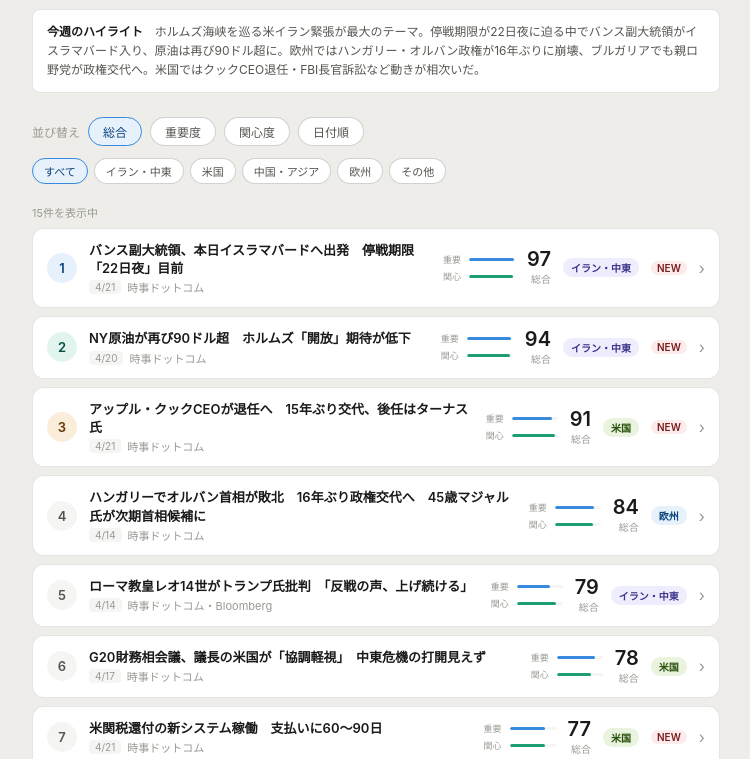
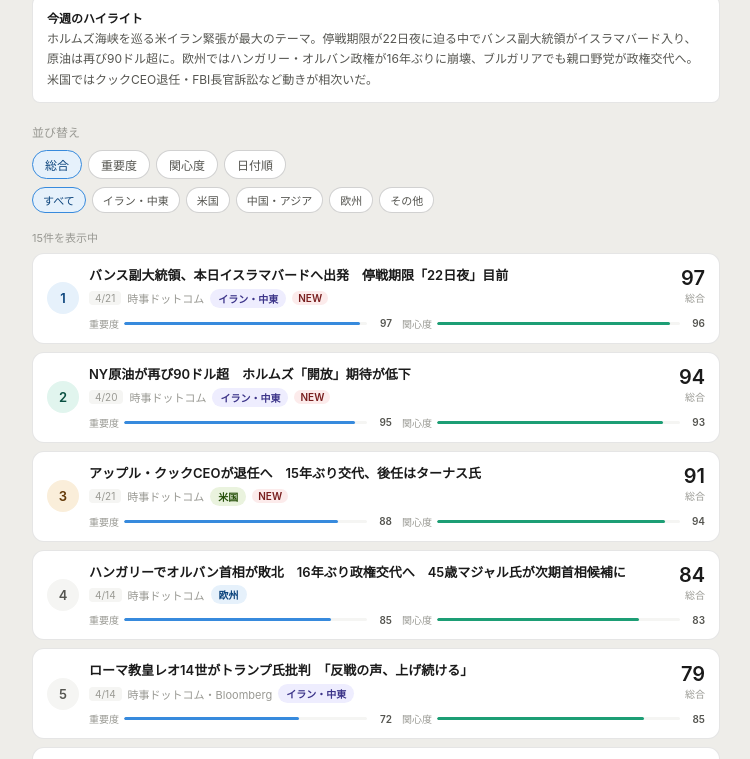
Before and after one commit to ikp0927/yskni09.github.io, a plain HTML site: page index.html in a window 1280 px wide. Shown: the part 110-869 px from the top of the page, without its empty margins (264-1014 px from the left). Drawn offline with Linux system fonts and the light colour scheme.

Commit message:
Update index.html

```diff
--- a/index.html
+++ b/index.html
@@ -32,81 +32,253 @@
   --red-bg:#2e0a0a; --red-t:#F09595;
   --pink-bg:#2e0a1a; --pink-t:#ED93B1;
 }}
-body{font-family:var(--font);background:var(--bg3);color:var(--text);min-height:100vh;}
-.page{max-width:720px;margin:0 auto;padding:2rem 1rem 4rem;}
-header{margin-bottom:1.5rem;}
-header h1{font-size:22px;font-weight:600;}
-header p{font-size:13px;color:var(--text2);margin-top:4px;}
-header small{font-size:11px;color:var(--text3);}
-.summary-box{margin-top:12px;padding:12px 14px;background:var(--bg);border:1px solid var(--bd);border-radius:var(--r);font-size:12px;color:var(--text2);line-height:1.6;}
-.summary-box strong{color:var(--text);font-weight:600;}
-.toolbar{display:flex;gap:8px;align-items:center;margin:1.25rem 0 .75rem;flex-wrap:wrap;}
-.tl{font-size:12px;color:var(--text3);}
-.sb{font-size:12px;padding:5px 14px;border-radius:20px;border:1px solid var(--bd2);background:var(--bg);color:var(--text2);cursor:pointer;font-family:var(--font);transition:all .15s;}
-.sb.on{background:var(--blue-bg);color:var(--blue-t);border-color:var(--blue-m);}
-.sb:hover:not(.on){background:var(--bg2);}
-.cat-row{display:flex;gap:6px;flex-wrap:wrap;margin-bottom:1.25rem;}
-.cb{font-size:11px;padding:4px 11px;border-radius:14px;border:1px solid var(--bd2);background:var(--bg);color:var(--text2);cursor:pointer;font-family:var(--font);}
-.cb.on{background:var(--blue-bg);color:var(--blue-t);border-color:var(--blue-m);}
-.count{font-size:11px;color:var(--text3);margin-bottom:8px;}
-.topic-list{display:flex;flex-direction:column;gap:8px;}
-.tr{display:flex;align-items:center;gap:12px;padding:12px 14px;background:var(--bg);border:1px solid var(--bd);border-radius:var(--rl);cursor:pointer;transition:border-color .15s;}
-.tr:hover{border-color:var(--bd2);}
-.tr.sel{border-color:var(--blue-m);border-width:1.5px;}
-.rn{width:30px;height:30px;border-radius:50%;flex-shrink:0;display:flex;align-items:center;justify-content:center;font-size:13px;font-weight:600;}
-.r1{background:var(--blue-bg);color:var(--blue-t);}
-.r2{background:var(--green-bg);color:var(--green-t);}
-.r3{background:var(--amber-bg);color:var(--amber-t);}
-.ro{background:var(--bg2);color:var(--text2);}
-.tm{flex:1;min-width:0;}
-.tt{font-size:13px;font-weight:600;color:var(--text);line-height:1.4;}
-.ts{font-size:11px;color:var(--text3);margin-top:2px;display:flex;gap:6px;align-items:center;}
-.date{font-size:10px;color:var(--text3);background:var(--bg2);padding:1px 6px;border-radius:4px;}
-.mb{display:flex;flex-direction:column;gap:4px;width:72px;flex-shrink:0;}
-.mr{display:flex;gap:4px;align-items:center;}
-.ml{font-size:9px;color:var(--text3);width:22px;}
-.mt{flex:1;height:3px;background:var(--bg2);border-radius:2px;overflow:hidden;}
-.mi{height:3px;background:var(--blue-m);border-radius:2px;}
-.mn{height:3px;background:var(--green-m);border-radius:2px;}
-.sc{display:flex;flex-direction:column;align-items:flex-end;flex-shrink:0;}
-.sv{font-size:20px;font-weight:600;line-height:1;}
-.sl{font-size:10px;color:var(--text3);margin-top:2px;}
-.ct{font-size:10px;padding:2px 8px;border-radius:10px;font-weight:600;flex-shrink:0;}
-.cw{background:var(--purple-bg);color:var(--purple-t);}
-.ce{background:var(--teal-bg);color:var(--teal-t);}
-.cp{background:var(--blue-bg);color:var(--blue-t);}
-.ck{background:var(--amber-bg);color:var(--amber-t);}
-.cr{background:var(--pink-bg);color:var(--pink-t);}
-.nb{font-size:10px;padding:1px 6px;border-radius:8px;background:var(--red-bg);color:var(--red-t);font-weight:600;flex-shrink:0;}
-.ch{font-size:16px;color:var(--text3);flex-shrink:0;transition:transform .2s;}
-.tr.sel .ch{transform:rotate(90deg);}
-.db{background:var(--bg);border:1px solid var(--bd);border-radius:var(--rl);padding:1.5rem;margin:.5rem 0;}
-.dtr{display:flex;gap:8px;align-items:center;margin-bottom:10px;flex-wrap:wrap;}
-.dso{font-size:11px;color:var(--text3);}
-.dti{font-size:16px;font-weight:600;line-height:1.45;margin-bottom:14px;}
-.dsc{display:flex;margin-bottom:16px;border:1px solid var(--bd);border-radius:var(--r);overflow:hidden;}
-.dc{flex:1;padding:12px;text-align:center;background:var(--bg2);border-right:1px solid var(--bd);}
-.dc:last-child{border-right:none;}
-.dv{font-size:22px;font-weight:700;}
-.dl{font-size:10px;color:var(--text3);margin-top:2px;}
-.dw{font-size:10px;color:var(--text3);margin-top:5px;line-height:1.4;}
-.dsu{font-size:13px;color:var(--text2);line-height:1.8;margin-bottom:16px;}
-.sl2{font-size:10px;font-weight:600;color:var(--text3);letter-spacing:.06em;text-transform:uppercase;margin-bottom:8px;margin-top:16px;}
-.pl{display:flex;flex-direction:column;gap:7px;}
-.pi{display:flex;gap:8px;font-size:13px;color:var(--text2);line-height:1.55;}
-.pd{width:5px;height:5px;border-radius:50%;background:var(--blue-m);flex-shrink:0;margin-top:7px;}
-.lg{display:flex;flex-direction:column;gap:8px;}
-.lc{display:flex;align-items:flex-start;gap:10px;padding:10px 12px;border:1px solid var(--bd);border-radius:var(--r);text-decoration:none;background:var(--bg);transition:border-color .15s;}
-.lc:hover{border-color:var(--bd2);}
-.li{width:30px;height:30px;border-radius:6px;flex-shrink:0;background:var(--bg2);display:flex;align-items:center;justify-content:center;font-size:11px;font-weight:700;color:var(--text2);}
-.lb{flex:1;min-width:0;}
-.ln{font-size:13px;font-weight:600;color:var(--text);}
-.ld{font-size:11px;color:var(--text3);margin-top:2px;line-height:1.4;}
-.lu{font-size:10px;color:var(--blue-s);margin-top:3px;white-space:nowrap;overflow:hidden;text-overflow:ellipsis;}
-.rc{display:flex;gap:6px;flex-wrap:wrap;}
-.rch{font-size:12px;padding:5px 12px;border-radius:14px;border:1px solid var(--bd2);background:var(--bg);color:var(--text2);font-family:var(--font);}
-.un{margin-top:3rem;padding:1rem 1.25rem;background:var(--bg2);border-radius:var(--r);font-size:12px;color:var(--text3);line-height:1.7;}
-.un strong{color:var(--text2);}
+
+html, body {
+  font-family: var(--font);
+  background: var(--bg3);
+  color: var(--text);
+  min-height: 100vh;
+  writing-mode: horizontal-tb !important;
+  text-orientation: mixed !important;
+  -webkit-writing-mode: horizontal-tb !important;
+  word-break: normal;
+  overflow-wrap: break-word;
+  line-break: auto;
+}
+* { writing-mode: horizontal-tb !important; }
+
+.page { max-width: 720px; margin: 0 auto; padding: 1.5rem 1rem 4rem; }
+header { margin-bottom: 1.25rem; }
+header h1 { font-size: 20px; font-weight: 600; line-height: 1.3; }
+header p { font-size: 13px; color: var(--text2); margin-top: 4px; line-height: 1.5; }
+header small { font-size: 11px; color: var(--text3); }
+.summary-box {
+  margin-top: 12px; padding: 12px 14px;
+  background: var(--bg); border: 1px solid var(--bd);
+  border-radius: var(--r); font-size: 12px;
+  color: var(--text2); line-height: 1.7;
+}
+.summary-box strong { color: var(--text); font-weight: 600; }
+
+.toolbar { display: flex; gap: 6px; align-items: center; margin: 1rem 0 .5rem; flex-wrap: wrap; }
+.tl { font-size: 12px; color: var(--text3); width: 100%; margin-bottom: 4px; }
+.sb {
+  font-size: 12px; padding: 5px 12px; border-radius: 20px;
+  border: 1px solid var(--bd2); background: var(--bg);
+  color: var(--text2); cursor: pointer; font-family: var(--font);
+  white-space: nowrap;
+}
+.sb.on { background: var(--blue-bg); color: var(--blue-t); border-color: var(--blue-m); }
+
+.cat-row { display: flex; gap: 6px; flex-wrap: wrap; margin-bottom: 1rem; }
+.cb {
+  font-size: 11px; padding: 4px 10px; border-radius: 14px;
+  border: 1px solid var(--bd2); background: var(--bg);
+  color: var(--text2); cursor: pointer; font-family: var(--font);
+  white-space: nowrap;
+}
+.cb.on { background: var(--blue-bg); color: var(--blue-t); border-color: var(--blue-m); }
+
+.count { font-size: 11px; color: var(--text3); margin-bottom: 8px; }
+
+.topic-list { display: flex; flex-direction: column; gap: 8px; }
+
+.tr {
+  display: grid;
+  grid-template-columns: auto 1fr auto;
+  grid-template-rows: auto auto;
+  gap: 6px 10px;
+  align-items: center;
+  padding: 12px 14px;
+  background: var(--bg);
+  border: 1px solid var(--bd);
+  border-radius: var(--rl);
+  cursor: pointer;
+}
+.tr:hover { border-color: var(--bd2); }
+.tr.sel { border-color: var(--blue-m); border-width: 1.5px; }
+
+.rn {
+  grid-row: 1 / 3;
+  grid-column: 1;
+  width: 32px; height: 32px; border-radius: 50%;
+  display: flex; align-items: center; justify-content: center;
+  font-size: 13px; font-weight: 600;
+}
+.r1 { background: var(--blue-bg); color: var(--blue-t); }
+.r2 { background: var(--green-bg); color: var(--green-t); }
+.r3 { background: var(--amber-bg); color: var(--amber-t); }
+.ro { background: var(--bg2); color: var(--text2); }
+
+.tm {
+  grid-row: 1;
+  grid-column: 2;
+  min-width: 0;
+}
+.tt { font-size: 13px; font-weight: 600; color: var(--text); line-height: 1.45; }
+.ts {
+  font-size: 11px; color: var(--text3);
+  margin-top: 4px;
+  display: flex; gap: 6px; align-items: center;
+  flex-wrap: wrap;
+}
+.date { font-size: 10px; color: var(--text3); background: var(--bg2); padding: 1px 6px; border-radius: 4px; }
+
+.sc {
+  grid-row: 1;
+  grid-column: 3;
+  display: flex;
+  flex-direction: column;
+  align-items: flex-end;
+  text-align: right;
+}
+.sv { font-size: 20px; font-weight: 600; line-height: 1; }
+.sl { font-size: 10px; color: var(--text3); margin-top: 2px; }
+
+.meta-row {
+  grid-row: 2;
+  grid-column: 2 / 4;
+  display: flex;
+  align-items: center;
+  gap: 8px;
+  flex-wrap: wrap;
+  margin-top: 2px;
+}
+.mini-bars {
+  display: flex;
+  gap: 10px;
+  flex: 1;
+  min-width: 0;
+  flex-wrap: wrap;
+}
+.mini-bar {
+  display: flex;
+  align-items: center;
+  gap: 5px;
+  flex: 1 1 120px;
+  min-width: 110px;
+}
+.ml { font-size: 10px; color: var(--text3); white-space: nowrap; }
+.mt {
+  flex: 1;
+  height: 3px;
+  background: var(--bg2);
+  border-radius: 2px;
+  overflow: hidden;
+  min-width: 40px;
+}
+.mi { height: 100%; background: var(--blue-m); border-radius: 2px; }
+.mn { height: 100%; background: var(--green-m); border-radius: 2px; }
+.mv { font-size: 10px; color: var(--text2); font-weight: 600; min-width: 20px; text-align: right; }
+
+.ct {
+  font-size: 10px;
+  padding: 2px 8px;
+  border-radius: 10px;
+  font-weight: 600;
+  white-space: nowrap;
+  flex-shrink: 0;
+}
+.cw { background: var(--purple-bg); color: var(--purple-t); }
+.ce { background: var(--teal-bg); color: var(--teal-t); }
+.cp { background: var(--blue-bg); color: var(--blue-t); }
+.ck { background: var(--amber-bg); color: var(--amber-t); }
+.cr { background: var(--pink-bg); color: var(--pink-t); }
+
+.nb {
+  font-size: 10px; padding: 1px 6px; border-radius: 8px;
+  background: var(--red-bg); color: var(--red-t);
+  font-weight: 600; white-space: nowrap; flex-shrink: 0;
+}
+
+.db {
+  background: var(--bg);
+  border: 1px solid var(--bd);
+  border-radius: var(--rl);
+  padding: 1.25rem;
+  margin: .5rem 0;
+}
+.dtr { display: flex; gap: 8px; align-items: center; margin-bottom: 10px; flex-wrap: wrap; }
+.dso { font-size: 11px; color: var(--text3); }
+.dti { font-size: 15px; font-weight: 600; line-height: 1.5; margin-bottom: 14px; }
+
+.dsc {
+  display: flex;
+  margin-bottom: 16px;
+  border: 1px solid var(--bd);
+  border-radius: var(--r);
+  overflow: hidden;
+}
+.dc {
+  flex: 1;
+  min-width: 0;
+  padding: 10px 8px;
+  text-align: center;
+  background: var(--bg2);
+  border-right: 1px solid var(--bd);
+}
+.dc:last-child { border-right: none; }
+.dv { font-size: 20px; font-weight: 700; }
+.dl { font-size: 10px; color: var(--text3); margin-top: 2px; }
+.dw { font-size: 10px; color: var(--text3); margin-top: 5px; line-height: 1.4; word-break: break-word; }
+
+.dsu { font-size: 13px; color: var(--text2); line-height: 1.8; margin-bottom: 16px; }
+
+.sl2 {
+  font-size: 10px; font-weight: 600; color: var(--text3);
+  letter-spacing: .06em; text-transform: uppercase;
+  margin-bottom: 8px; margin-top: 16px;
+}
+.pl { display: flex; flex-direction: column; gap: 7px; }
+.pi { display: flex; gap: 8px; font-size: 13px; color: var(--text2); line-height: 1.6; }
+.pd { width: 5px; height: 5px; border-radius: 50%; background: var(--blue-m); flex-shrink: 0; margin-top: 7px; }
+
+.lg { display: flex; flex-direction: column; gap: 8px; }
+.lc {
+  display: flex; align-items: flex-start; gap: 10px;
+  padding: 10px 12px;
+  border: 1px solid var(--bd); border-radius: var(--r);
+  text-decoration: none; background: var(--bg);
+}
+.lc:hover { border-color: var(--bd2); }
+.li {
+  width: 30px; height: 30px; border-radius: 6px; flex-shrink: 0;
+  background: var(--bg2);
+  display: flex; align-items: center; justify-content: center;
+  font-size: 11px; font-weight: 700; color: var(--text2);
+}
+.lb { flex: 1; min-width: 0; }
+.ln { font-size: 13px; font-weight: 600; color: var(--text); line-height: 1.4; }
+.ld { font-size: 11px; color: var(--text3); margin-top: 2px; line-height: 1.5; }
+.lu { font-size: 10px; color: var(--blue-s); margin-top: 3px; word-break: break-all; }
+
+.rc { display: flex; gap: 6px; flex-wrap: wrap; }
+.rch {
+  font-size: 12px; padding: 5px 12px; border-radius: 14px;
+  border: 1px solid var(--bd2); background: var(--bg);
+  color: var(--text2); font-family: var(--font);
+}
+
+.un {
+  margin-top: 3rem; padding: 1rem 1.25rem;
+  background: var(--bg2); border-radius: var(--r);
+  font-size: 12px; color: var(--text3); line-height: 1.7;
+}
+.un strong { color: var(--text2); }
+
+@media (max-width: 600px) {
+  .page { padding: 1rem 0.75rem 3rem; }
+  header h1 { font-size: 18px; }
+  .tr { padding: 10px 12px; gap: 4px 8px; }
+  .tt { font-size: 13px; }
+  .sv { font-size: 18px; }
+  .mini-bars { gap: 6px 10px; }
+  .mini-bar { flex: 1 1 100%; min-width: 0; }
+  .db { padding: 1rem; }
+  .dti { font-size: 14px; }
+  .dv { font-size: 18px; }
+  .dc { padding: 8px 6px; }
+}
 </style>
 </head>
 <body>
@@ -116,7 +288,8 @@ header small{font-size:11px;color:var(--text3);}
     <p>時事ドットコム国際欄ベース ／ 4月14日〜21日の1週間分</p>
     <small>最終更新：2026年4月21日（火）　15件</small>
     <div class="summary-box">
-      <strong>今週のハイライト</strong>　ホルムズ海峡を巡る米イラン緊張が最大のテーマ。停戦期限が22日夜に迫る中でバンス副大統領がイスラマバード入り、原油は再び90ドル超に。欧州ではハンガリー・オルバン政権が16年ぶりに崩壊、ブルガリアでも親ロ野党が政権交代へ。米国ではクックCEO退任・FBI長官訴訟など動きが相次いだ。
+      <strong>今週のハイライト</strong><br>
+      ホルムズ海峡を巡る米イラン緊張が最大のテーマ。停戦期限が22日夜に迫る中でバンス副大統領がイスラマバード入り、原油は再び90ドル超に。欧州ではハンガリー・オルバン政権が16年ぶりに崩壊、ブルガリアでも親ロ野党が政権交代へ。米国ではクックCEO退任・FBI長官訴訟など動きが相次いだ。
     </div>
   </header>
 
@@ -372,7 +545,7 @@ function toggle(id){selId=selId===id?null:id;render();}
 
 function render(){
   const sorted=getSorted();
-  document.getElementById('count').textContent=`${sorted.length}件を表示中`;
+  document.getElementById('count').textContent=sorted.length+'件を表示中';
   let html='';
   sorted.forEach((a,i)=>{
     const rc=i===0?'r1':i===1?'r2':i===2?'r3':'ro';
@@ -382,36 +555,34 @@ function render(){
     const lbl=catLabel[a.cat]||a.cat;
     const sd=sortMode==='date'?a.date:score(a);
     const sdl=sortMode==='date'?'日付':scoreLbl();
-    html+=`<div class="tr ${sel}" onclick="toggle(${a.id})">
-      <div class="rn ${rc}">${i+1}</div>
-      <div class="tm"><div class="tt">${a.title}</div><div class="ts"><span class="date">${a.date}</span><span>${a.src}</span></div></div>
-      <div class="mb">
-        <div class="mr"><span class="ml">重要</span><div class="mt"><div class="mi" style="width:${a.importance}%"></div></div></div>
-        <div class="mr"><span class="ml">関心</span><div class="mt"><div class="mn" style="width:${a.interest}%"></div></div></div>
-      </div>
-      <div class="sc"><div class="sv">${sd}</div><div class="sl">${sdl}</div></div>
-      <span class="ct ${cl}">${lbl}</span>
-      ${nb}
-      <span class="ch">›</span>
-    </div>`;
+    html+='<div class="tr '+sel+'" onclick="toggle('+a.id+')">'
+      +'<div class="rn '+rc+'">'+(i+1)+'</div>'
+      +'<div class="tm"><div class="tt">'+a.title+'</div>'
+      +'<div class="ts"><span class="date">'+a.date+'</span><span>'+a.src+'</span><span class="ct '+cl+'">'+lbl+'</span>'+nb+'</div></div>'
+      +'<div class="sc"><div class="sv">'+sd+'</div><div class="sl">'+sdl+'</div></div>'
+      +'<div class="meta-row"><div class="mini-bars">'
+      +'<div class="mini-bar"><span class="ml">重要度</span><div class="mt"><div class="mi" style="width:'+a.importance+'%"></div></div><span class="mv">'+a.importance+'</span></div>'
+      +'<div class="mini-bar"><span class="ml">関心度</span><div class="mt"><div class="mn" style="width:'+a.interest+'%"></div></div><span class="mv">'+a.interest+'</span></div>'
+      +'</div></div>'
+      +'</div>';
     if(selId===a.id){
       const total=Math.round((a.importance+a.interest)/2);
-      html+=`<div class="db">
-        <div class="dtr"><span class="ct ${cl}">${lbl}</span>${a.isNew?'<span class="nb">NEW</span>':''}<span class="date">${a.date}</span><span class="dso">${a.src}</span></div>
-        <div class="dti">${a.title}</div>
-        <div class="dsc">
-          <div class="dc"><div class="dv" style="color:#185FA5">${a.importance}</div><div class="dl">重要度</div><div class="dw">${a.ir}</div></div>
-          <div class="dc"><div class="dv" style="color:#0F6E56">${a.interest}</div><div class="dl">関心度</div><div class="dw">${a.nr}</div></div>
-          <div class="dc"><div class="dv">${total}</div><div class="dl">総合スコア</div></div>
-        </div>
-        <div class="dsu">${a.summary}</div>
-        <div class="sl2">主なポイント</div>
-        <div class="pl">${a.points.map(p=>`<div class="pi"><div class="pd"></div><span>${p}</span></div>`).join('')}</div>
-        <div class="sl2">関連記事・参考リンク</div>
-        <div class="lg">${a.links.map(l=>`<a class="lc" href="${l.u}" target="_blank" rel="noopener"><div class="li">${l.m.substring(0,2).toUpperCase()}</div><div class="lb"><div class="ln">${l.n}</div><div class="ld">${l.d}</div><div class="lu">${l.u}</div></div></a>`).join('')}</div>
-        <div class="sl2">関連キーワード</div>
-        <div class="rc">${a.related.map(r=>`<span class="rch">${r}</span>`).join('')}</div>
-      </div>`;
+      html+='<div class="db">'
+        +'<div class="dtr"><span class="ct '+cl+'">'+lbl+'</span>'+(a.isNew?'<span class="nb">NEW</span>':'')+'<span class="date">'+a.date+'</span><span class="dso">'+a.src+'</span></div>'
+        +'<div class="dti">'+a.title+'</div>'
+        +'<div class="dsc">'
+        +'<div class="dc"><div class="dv" style="color:#185FA5">'+a.importance+'</div><div class="dl">重要度</div><div class="dw">'+a.ir+'</div></div>'
+        +'<div class="dc"><div class="dv" style="color:#0F6E56">'+a.interest+'</div><div class="dl">関心度</div><div class="dw">'+a.nr+'</div></div>'
+        +'<div class="dc"><div class="dv">'+total+'</div><div class="dl">総合</div></div>'
+        +'</div>'
+        +'<div class="dsu">'+a.summary+'</div>'
+        +'<div class="sl2">主なポイント</div>'
+        +'<div class="pl">'+a.points.map(p=>'<div class="pi"><div class="pd"></div><span>'+p+'</span></div>').join('')+'</div>'
+        +'<div class="sl2">関連記事・参考リンク</div>'
+        +'<div class="lg">'+a.links.map(l=>'<a class="lc" href="'+l.u+'" target="_blank" rel="noopener"><div class="li">'+l.m.substring(0,2).toUpperCase()+'</div><div class="lb"><div class="ln">'+l.n+'</div><div class="ld">'+l.d+'</div><div class="lu">'+l.u+'</div></div></a>').join('')+'</div>'
+        +'<div class="sl2">関連キーワード</div>'
+        +'<div class="rc">'+a.related.map(r=>'<span class="rch">'+r+'</span>').join('')+'</div>'
+        +'</div>';
     }
   });
   document.getElementById('list').innerHTML=html||'<div style="padding:2rem;text-align:center;color:var(--text3);font-size:14px;">このカテゴリの記事はありません</div>';
```
